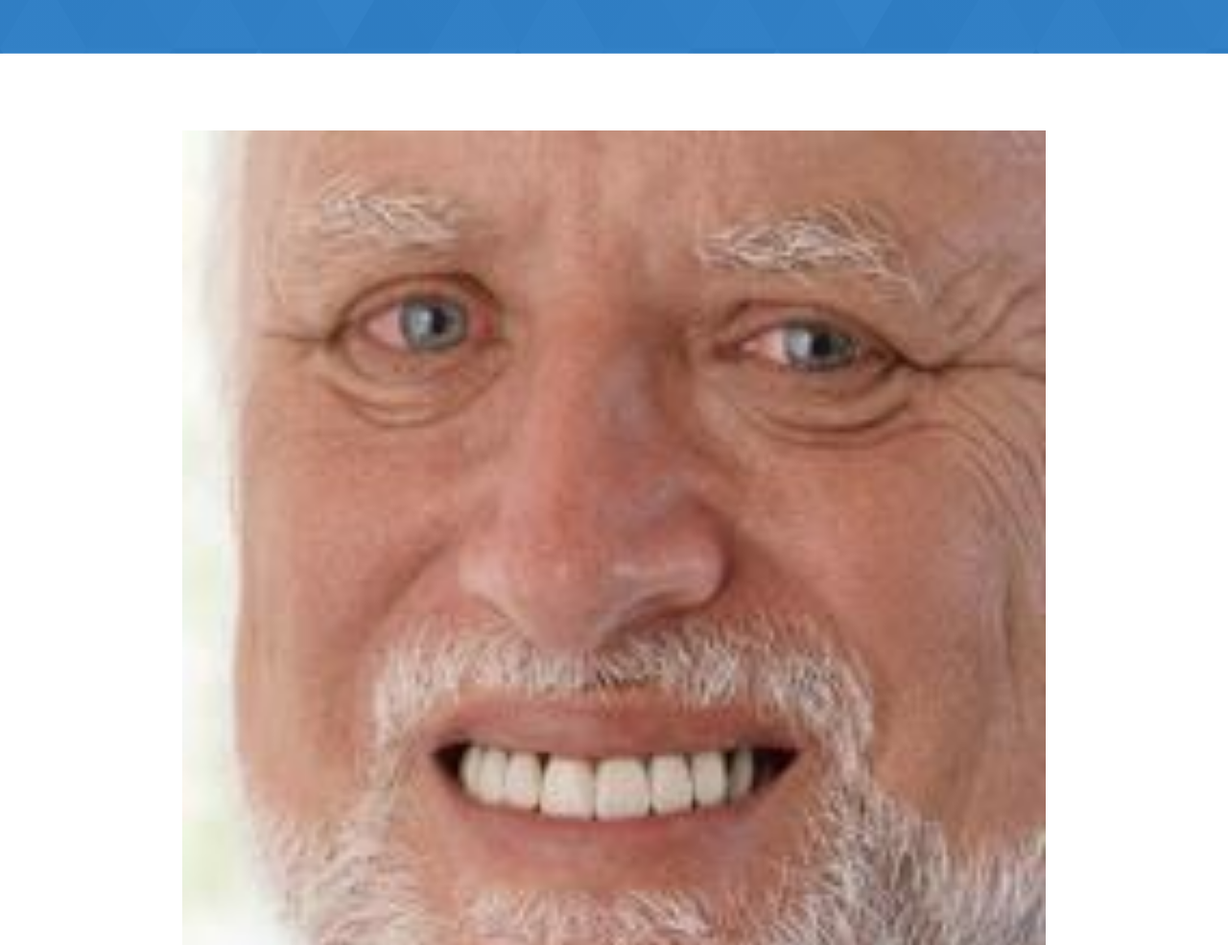
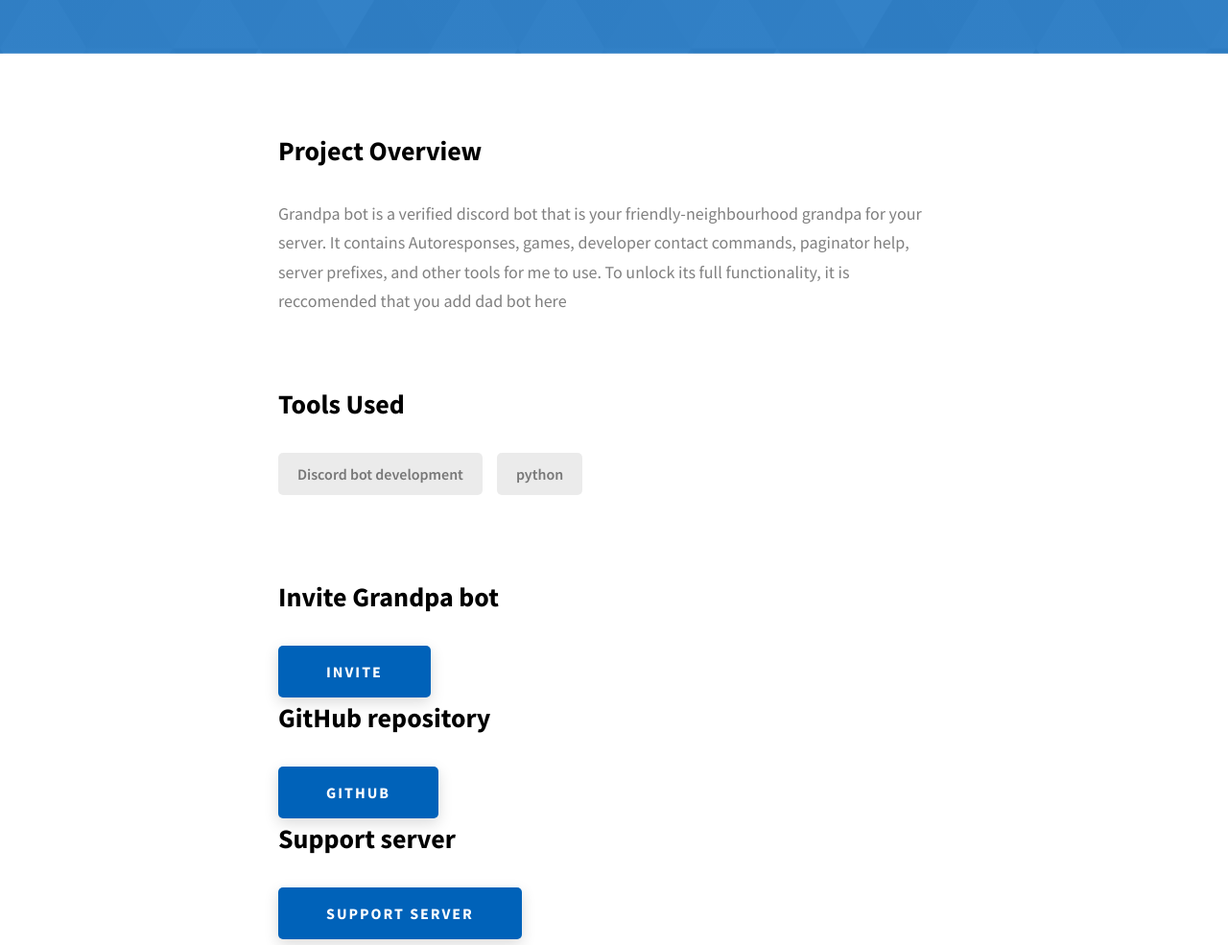
Before and after one commit to pogrammar/dopefolio, a website: page grandpa.html in a window 1280 px wide. Shown: the part 700-1685 px from the top of the page at 96% size. Drawn offline with Linux system fonts and the light colour scheme.

Commit message:
The logo is HUGE for some reason

```diff
--- a/grandpa.html
+++ b/grandpa.html
@@ -98,13 +98,6 @@
     <section class="project-details">
       <div class="main-container">
         <div class="project-details__content">
-          <div class="project-details__showcase-img-cont">
-            <img
-              src="./assets/jpeg/Logo.jpeg"
-              alt="Project Image"
-              class="project-details__showcase-img"
-            />
-          </div>
           <div class="project-details__content-main">
             <div class="project-details__desc">
               <h3 class="project-details__content-title">Project Overview</h3>
@@ -127,6 +120,7 @@
                 target="_blank"
                 >Invite</a
               >
+              <br>
               <h3 class="project-details__content-title">GitHub repository</h3>
               <a
                 href="https://github.com/pogrammar/Grandpa-bot"
@@ -134,6 +128,7 @@
                 target="_blank"
                 >GitHub</a
               >
+              <br>
               <h3 class="project-details__content-title">Support server</h3>
               <a
                 href="https://discord.gg/RVMNP6TAGx"
@@ -141,6 +136,7 @@
                 target="_blank"
                 >Support server</a
               >
+              <br>
             </div>
           </div>
         </div>
```
